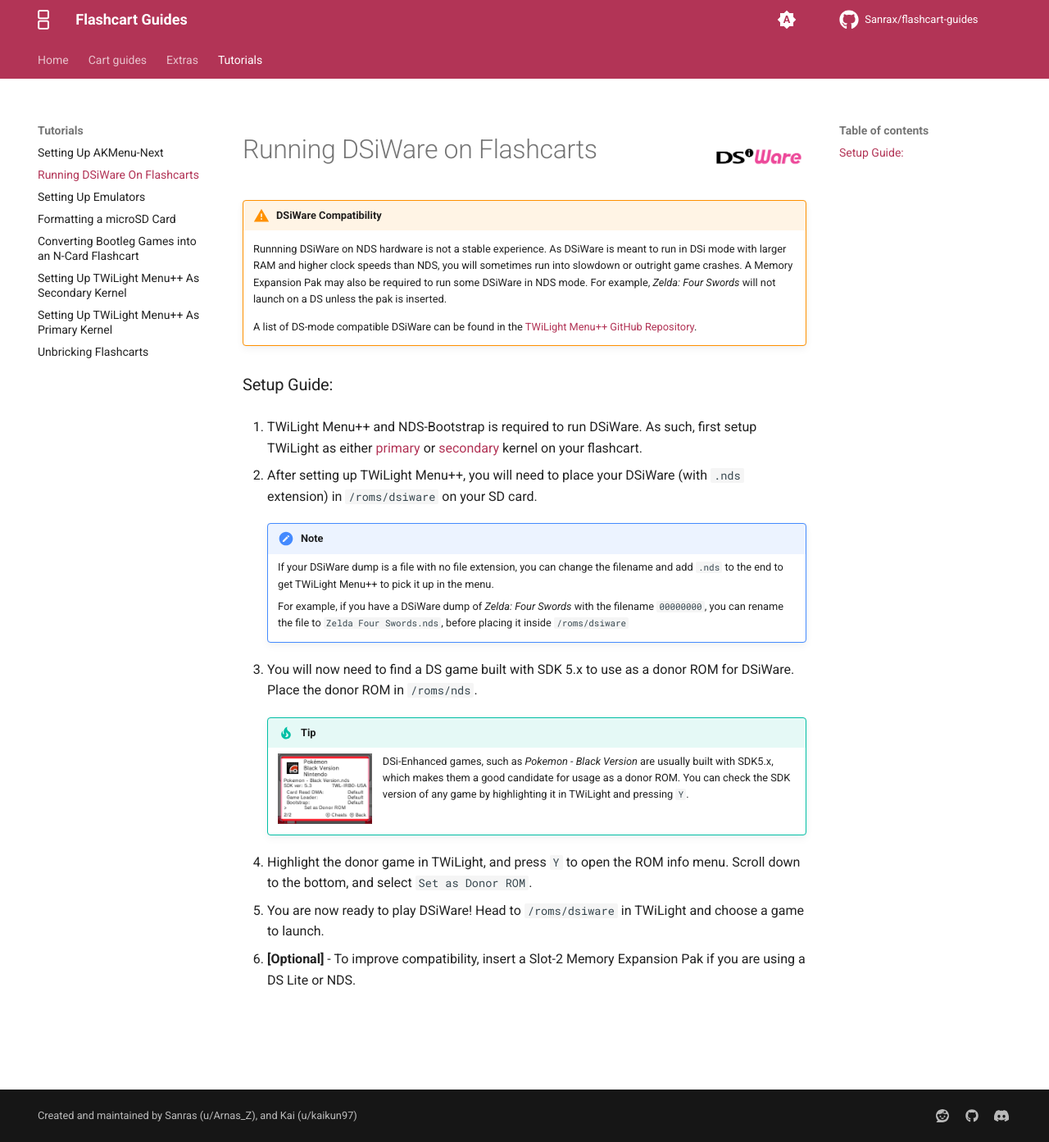
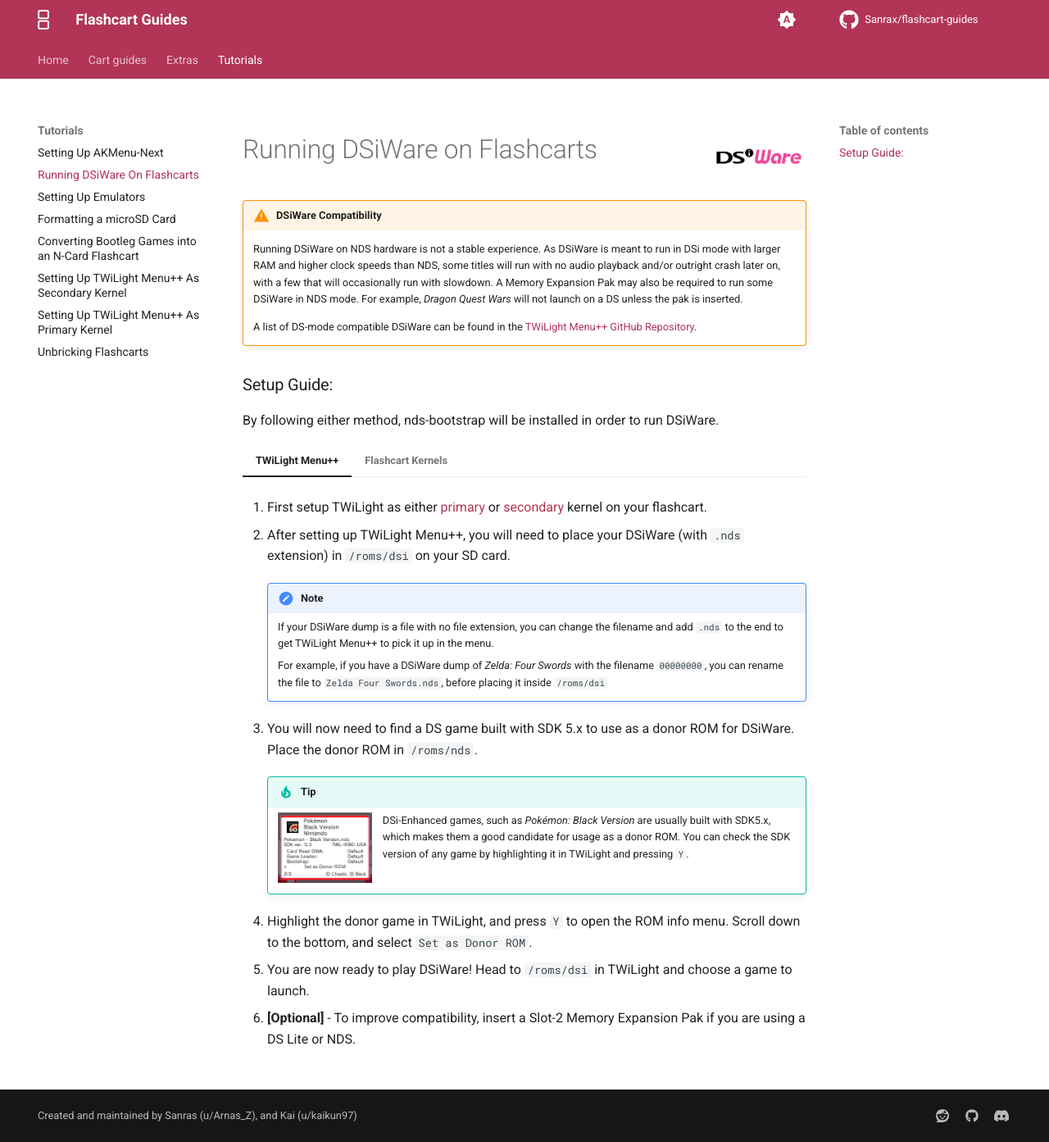
Before and after one commit to Sanrax/flashcart-guides, an MkDocs documentation site: the page built from docs/tutorials/dsiware.md, in a window 1280 px wide and 1393 px high. Shown: the whole window at 82% size. Built offline with MkDocs 1.6.1 and Material for MkDocs 9.7.7, drawn with Linux system fonts in a browser that asks for light colours; comment, search, counter and statistics services are not loaded; some of the changed lines change nothing that is shown.

Commit message:
Update dsiware.md

```diff
--- a/docs/tutorials/dsiware.md
+++ b/docs/tutorials/dsiware.md
@@ -7,31 +7,79 @@
 
 !!! warning "DSiWare Compatibility"
 
-    Runnning DSiWare on NDS hardware is not a stable experience. As DSiWare is meant to run in DSi mode with larger RAM and higher clock speeds than NDS, you will sometimes run into slowdown or outright game crashes. A Memory Expansion Pak may also be required to run some DSiWare in NDS mode. For example, *Zelda: Four Swords* will not launch on a DS unless the pak is inserted.
+    Running DSiWare on NDS hardware is not a stable experience. As DSiWare is meant to run in DSi mode with larger RAM and higher clock speeds than NDS, some titles will run with no audio playback and/or outright crash later on, with a few that will occasionally run with slowdown. A Memory Expansion Pak may also be required to run some DSiWare in NDS mode. For example, *Dragon Quest Wars* will not launch on a DS unless the pak is inserted.
 
     A list of DS-mode compatible DSiWare can be found in the [TWiLight Menu++ GitHub Repository](https://github.com/DS-Homebrew/TWiLightMenu/blob/master/universal/include/compatibleDSiWareMap.h).
 
 ### Setup Guide:
 
-1. TWiLight Menu++ and NDS-Bootstrap is required to run DSiWare. As such, first setup TWiLight as either [primary](twilight.md) or [secondary](twilight-dualboot.md) kernel on your flashcart.
+By following either method, nds-bootstrap will be installed in order to run DSiWare.
 
-1. After setting up TWiLight Menu++, you will need to place your DSiWare (with `.nds` extension) in `/roms/dsiware` on your SD card.
+=== "TWiLight Menu++"
 
-    !!! note
+    1. First setup TWiLight as either [primary](twilight.md) or [secondary](twilight-dualboot.md) kernel on your flashcart.
 
-        If your DSiWare dump is a file with no file extension, you can change the filename and add `.nds` to the end to get TWiLight Menu++ to pick it up in the menu.
+    1. After setting up TWiLight Menu++, you will need to place your DSiWare (with `.nds` extension) in `/roms/dsi` on your SD card.
 
-        For example, if you have a DSiWare dump of *Zelda: Four Swords* with the filename `00000000`, you can rename the file to `Zelda Four Swords.nds`, before placing it inside `/roms/dsiware`
+        !!! note
 
-1. You will now need to find a DS game built with SDK 5.x to use as a donor ROM for DSiWare. Place the donor ROM in `/roms/nds`.
+            If your DSiWare dump is a file with no file extension, you can change the filename and add `.nds` to the end to get TWiLight Menu++ to pick it up in the menu.
 
-    !!! tip
-        ![SDK5](../images/donor_info.png){align=left width="115"}
+            For example, if you have a DSiWare dump of *Zelda: Four Swords* with the filename `00000000`, you can rename the file to `Zelda Four Swords.nds`, before placing it inside `/roms/dsi`
 
-        DSi-Enhanced games, such as *Pokemon - Black Version* are usually built with SDK5.x, which makes them a good candidate for usage as a donor ROM. You can check the SDK version of any game by highlighting it in TWiLight and pressing `Y`.
+    1. You will now need to find a DS game built with SDK 5.x to use as a donor ROM for DSiWare. Place the donor ROM in `/roms/nds`.
 
-1. Highlight the donor game in TWiLight, and press `Y` to open the ROM info menu. Scroll down to the bottom, and select `Set as Donor ROM`.
+        !!! tip
+            ![SDK5](../images/donor_info.png){align=left width="115"}
 
-1. You are now ready to play DSiWare! Head to `/roms/dsiware` in TWiLight and choose a game to launch.
+            DSi-Enhanced games, such as *Pokémon: Black Version* are usually built with SDK5.x, which makes them a good candidate for usage as a donor ROM. You can check the SDK version of any game by highlighting it in TWiLight and pressing `Y`.
 
-1. **[Optional]** - To improve compatibility, insert a Slot-2 Memory Expansion Pak if you are using a DS Lite or NDS.
+    1. Highlight the donor game in TWiLight, and press `Y` to open the ROM info menu. Scroll down to the bottom, and select `Set as Donor ROM`.
+
+    1. You are now ready to play DSiWare! Head to `/roms/dsi` in TWiLight and choose a game to launch.
+
+    1. **[Optional]** - To improve compatibility, insert a Slot-2 Memory Expansion Pak if you are using a DS Lite or NDS.
+
+=== "Flashcart Kernels"
+
+    1. Download [NDSForwarder-DSi](https://github.com/lifehackerhansol/NDSForwarder-DSi/releases/latest/download/NDSForwarder.nds) to the flashcart's SD card root
+
+    1. Download the [nds-bootstrap forwarder pack](https://github.com/RocketRobz/NTR_Forwarder/releases/latest/download/DS.Game.Forwarder.pack.nds-bootstrap.7z)
+
+    1. Extract the contents of the `for SD Card root` folder to the root of your flashcart's SD card
+
+    1. After setting up the nds-bootstrap forwarder pack, you will need to place your DSiWare (with `.nds` extension) in `/roms/dsi` on your SD card.
+
+        !!! note
+
+            If your DSiWare dump is a file with no file extension, you can change the filename and add `.nds` to the end to get both NDSForwarder-DSi and the flashcart kernel to pick it up.
+
+            For example, if you have a DSiWare dump of *Zelda: Four Swords* with the filename `00000000`, you can rename the file to `Zelda Four Swords.nds`, before placing it inside `/roms/dsi`
+
+    1. You will now need to find a DS game built with SDK 5.x to use as a donor ROM for DSiWare. Place the donor ROM in `/roms/nds`.
+
+        DSi-Enhanced games, such as *Pokémon: Black Version* are usually built with SDK5.x, which makes them a good candidate for usage as a donor ROM.
+
+    === "Setting a Donor ROM"
+
+        1. Launch `NDSForwarder.nds`
+
+        1. Press `A` on `Install`
+
+        1. Navigate to the donor game's location, press `A`, and select `Install`.
+
+        1. In the flashcart kernel, head to `/forwarders` and choose the donor game to launch.
+
+        1. Hold the `Y` button to open a menu where you can then set the game as a donor ROM.
+
+    === "Adding a DSiWare title"
+
+        1. Launch `NDSForwarder.nds`
+
+        1. Press `A` on `Install`
+
+        1. Navigate to the DSiWare's location, press `A`, and select `Install`.
+
+        1. You are now ready to play DSiWare! Head to `/forwarders` in the flashcart kernel and choose a game to launch.
+
+        1. **[Optional]** - To improve compatibility, insert a Slot-2 Memory Expansion Pak if you are using a DS Lite or NDS.
```
